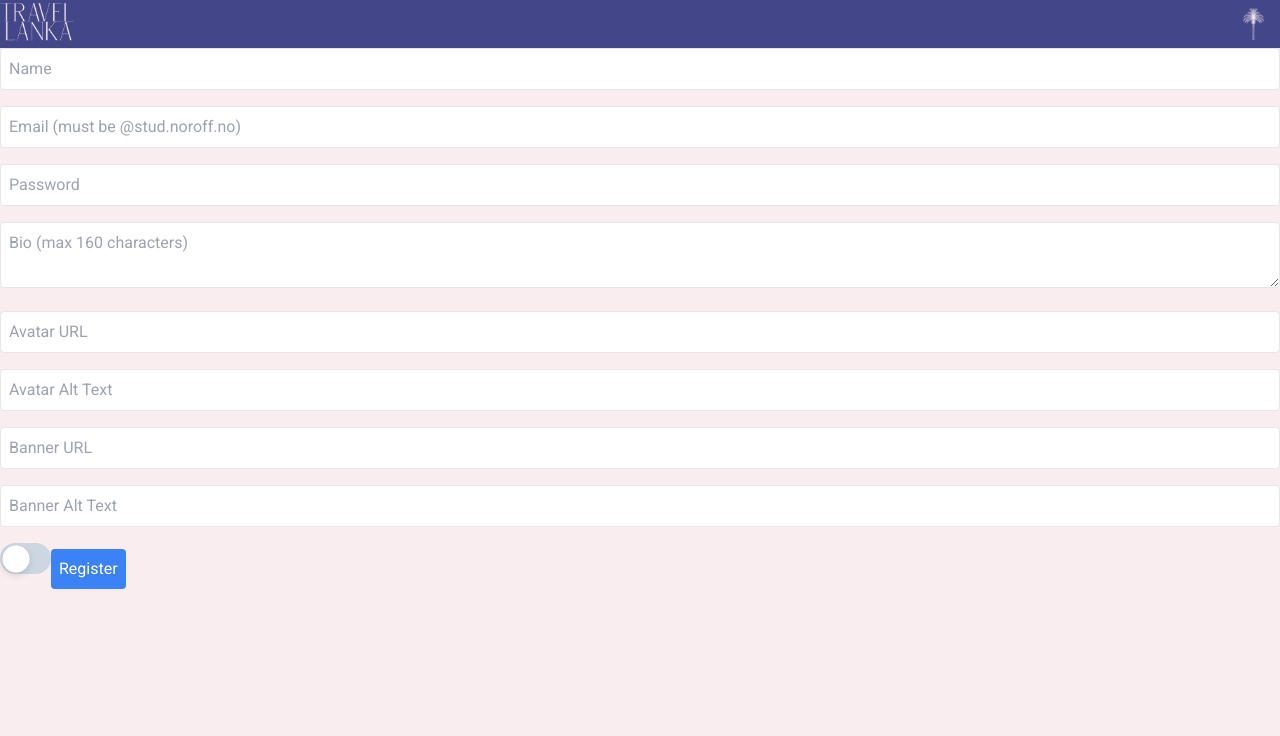
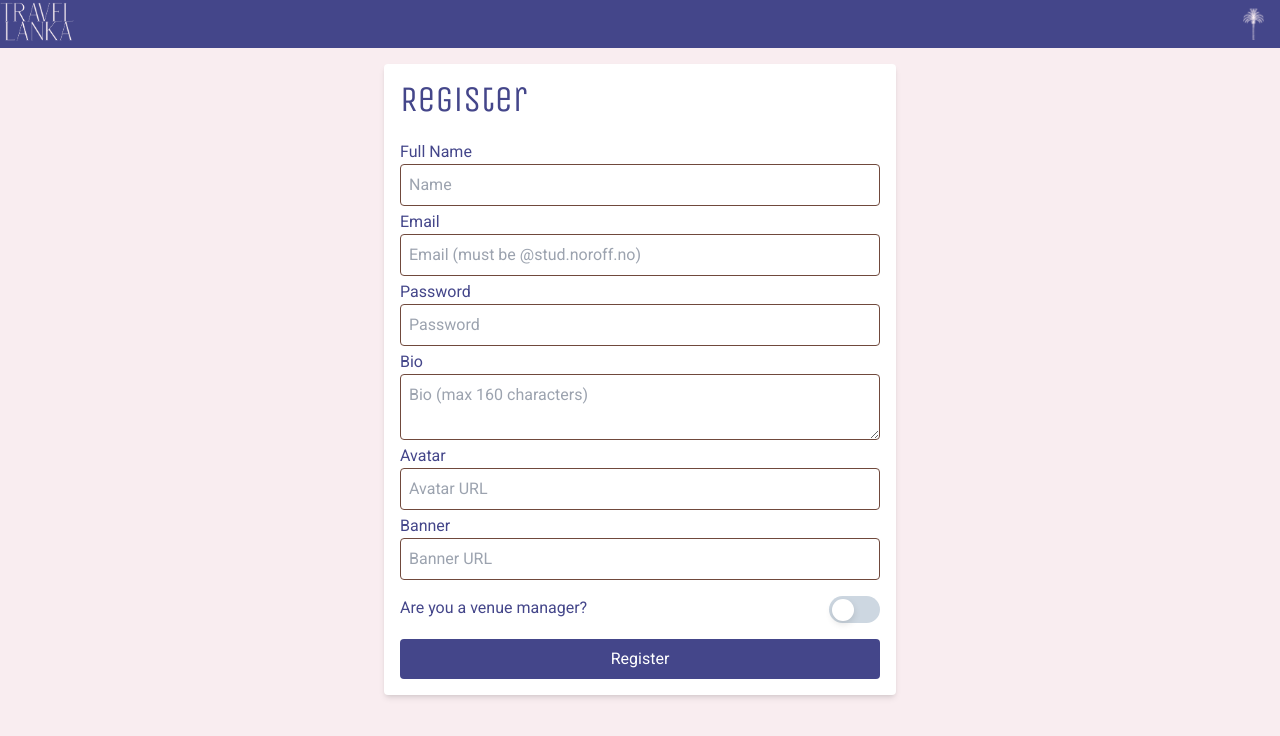
Before and after one commit to OlgaGoryszewska/project-exam-2--, a React (Vite) app: page /register in a window 1280 px wide. Shown: the top 736 px of the page. Built offline with nearby package versions, Linux system fonts and the light colour scheme.

Commit message:
adding styling

```diff
--- a/src/components/ButtonSwitch.jsx
+++ b/src/components/ButtonSwitch.jsx
@@ -18,9 +18,9 @@ export default function ButtonSwitch({ checked, onChange }) {
             onChange={handleSwitchChange}
             sx={(theme) => ({
                 '--Switch-thumbShadow': '0 3px 7px 0 rgba(0 0 0 / 0.12)',
-                '--Switch-thumbSize': '27px',
+                '--Switch-thumbSize': '22px',
                 '--Switch-trackWidth': '51px',
-                '--Switch-trackHeight': '31px',
+                '--Switch-trackHeight': '27px',
                 '--Switch-trackBackground':
                     theme.vars.palette.background.level3,
                 [`& .${switchClasses.thumb}`]: {
@@ -34,9 +34,9 @@ export default function ButtonSwitch({ checked, onChange }) {
                     '--Switch-thumbWidth': '32px',
                 },
                 [`&.${switchClasses.checked}`]: {
-                    '--Switch-trackBackground': 'rgb(48 209 88)',
+                    '--Switch-trackBackground': 'rgb(68 70 138 )',
                     '&:hover': {
-                        '--Switch-trackBackground': 'rgb(48 209 88)',
+                        '--Switch-trackBackground': 'rgb(68 70 138)',
                     },
                 },
             })}
--- a/src/components/DropDownMenu.jsx
+++ b/src/components/DropDownMenu.jsx
@@ -19,7 +19,7 @@ function DropDownMenu() {
             </button>
             {showMenu && (
                 <nav
-                    className=" flex flex-row justify-center pt-10 absolute bg-deep-blue w-full h-full
+                    className=" flex flex-row justify-center pt-10 absolute bg-deep-blue w-full h-full z-30
          "
                 >
                     <ul>
--- a/src/components/LoginForm.jsx
+++ b/src/components/LoginForm.jsx
@@ -36,27 +36,30 @@ const LoginForm = () => {
     }
 
     return (
-        <form onSubmit={handleSubmit} className="space-y-4">
+        <form onSubmit={handleSubmit} className="card-registration">
             {error && <p className="text-red-500">{error}</p>}
+            <h2 className="">Login</h2>
+            <label>Email</label>
             <input
                 type="email"
                 name="email"
                 value={formData.email}
                 onChange={handleInputChange}
                 placeholder="Email"
-                className="border rounded p-2 w-full"
+                className="text-field"
             />
+            <label>Password</label>
             <input
                 type="password"
                 name="password"
                 value={formData.password}
                 onChange={handleInputChange}
                 placeholder="Password"
-                className="border rounded p-2 w-full"
+                className="text-field"
             />
             <button
                 type="submit"
-                className="bg-blue-500 text-white p-2 rounded"
+                className="button-blue mt-4"
             >
                 Login
             </button>
--- a/src/components/RegisterUserForm.jsx
+++ b/src/components/RegisterUserForm.jsx
@@ -71,46 +71,52 @@ const RegistrationForm = () => {
     }
 
     return (
-        <form onSubmit={handleSubmit} className="space-y-4">
+        <form onSubmit={handleSubmit} className="card-registration">
             {error && <p className="text-red-500">{error}</p>} {}
+            <h2 className="pb-4">Register</h2>
+            <label>Full Name</label>
             <input
                 type="text"
                 name="name"
                 onChange={handleInputChange}
                 value={formData.name}
                 placeholder="Name"
-                className="border rounded p-2 w-full"
+                className="text-field"
             />
+            <label>Email</label>
             <input
                 type="email"
                 name="email"
                 value={formData.email}
                 onChange={handleInputChange}
                 placeholder="Email (must be @stud.noroff.no)"
-                className="border rounded p-2 w-full"
+                className="text-field"
             />
+            <label>Password</label>
             <input
                 type="password"
                 name="password"
                 value={formData.password}
                 onChange={handleInputChange}
                 placeholder="Password"
-                className="border rounded p-2 w-full"
+                className="text-field"
             />
+            <label>Bio</label>
             <textarea
                 name="bio"
                 value={formData.bio}
                 onChange={handleInputChange}
                 placeholder="Bio (max 160 characters)"
-                className="border rounded p-2 w-full"
+                className="text-field"
             />
+            <label>Avatar</label>
             <input
                 type="text"
                 name="avatarUrl"
                 value={formData.avatarUrl}
                 onChange={handleInputChange}
                 placeholder="Avatar URL"
-                className="border rounded p-2 w-full"
+                className="text-field"
             />
             <input
                 type="text"
@@ -118,15 +124,16 @@ const RegistrationForm = () => {
                 value={formData.avatarAlt}
                 onChange={handleInputChange}
                 placeholder="Avatar Alt Text"
-                className="border rounded p-2 w-full"
+                className="hidden"
             />
+            <label>Banner</label>
             <input
                 type="text"
                 name="bannerUrl"
                 value={formData.bannerUrl}
                 onChange={handleInputChange}
                 placeholder="Banner URL"
-                className="border rounded p-2 w-full"
+                className="text-field"
             />
             <input
                 type="text"
@@ -134,15 +141,19 @@ const RegistrationForm = () => {
                 value={formData.bannerAlt}
                 onChange={handleInputChange}
                 placeholder="Banner Alt Text"
-                className="border rounded p-2 w-full"
+                className="hidden"
             />
+            <div className='flex flex-row py-4 justify-between'>
+            <p>Are you a venue manager?</p>
             <ButtonSwitch
                 onChange={handleSwitchChange}
                 checked={formData.venueManager}
             />
+            </div>
+
             <button
                 type="submit"
-                className="bg-blue-500 text-white p-2 rounded"
+                className="button-blue"
             >
                 Register
             </button>
--- a/src/components/RegisterVenueForm.jsx
+++ b/src/components/RegisterVenueForm.jsx
@@ -95,7 +95,8 @@ const RegistrationVenueForm = () => {
     }
 
     return (
-        <form className="card flex flex-col p-4" onSubmit={handleSubmit}>
+        <form className=" card-registration" onSubmit={handleSubmit}>
+            <h2 className="pb-4">Register new Venue</h2>
             <label>Venue Name</label>
             <input
                 className="text-field"
@@ -105,7 +106,7 @@ const RegistrationVenueForm = () => {
                 onChange={handleInputChange}
             />
             <label>Description</label>
-            <input
+            <textarea
                 className="text-field"
                 type="text"
                 name="description"
@@ -121,7 +122,7 @@ const RegistrationVenueForm = () => {
                 onChange={handleInputChange}
             />
             <input
-                className="text-field"
+                className="text-field hidden"
                 type="text"
                 name="media"
                 value={formVenueData.media.alt}
@@ -151,23 +152,25 @@ const RegistrationVenueForm = () => {
                 value={formVenueData.rating}
                 onChange={handleInputChange}
             />
-            <div className="card-home-page">
+            <div className="card-home-page pt-4">
                 <BakeryDiningIcon />
-                <p> Do you provide a breakfast?</p>
+                <p className="pl-2"> Do you provide a breakfast?</p>
             </div>
-            <div className="card-home-page">
+            <div className="card-home-page pt-4">
                 <WifiIcon />
-                <p> Do you provide a wi-fi?</p>
+                <p className="pl-2"> Do you provide a wi-fi?</p>
             </div>
-            <div className="card-home-page">
+            <div className="card-home-page pt-4">
                 <PetsIcon />
-                <p> Do you accept pets??</p>
+                <p className="pl-2"> Do you accept pets??</p>
             </div>
-            <div className="card-home-page">
+            <div className="card-home-page pt-4">
                 <LocalParkingIcon />
-                <p> Do you provide a parking?</p>
+                <p className="pl-2 pb-4"> Do you provide a parking?</p>
             </div>
-            <button type="submit">Register Venue</button>
+            <button className="button-blue" type="submit">
+                Register Venue
+            </button>
             {error && <p className="text-red-500">{error}</p>}
             {success && <p className="text-green-500">{success}</p>}
         </form>
--- a/src/index.css
+++ b/src/index.css
@@ -56,6 +56,9 @@
 .card {
     @apply bg-white shadow-md rounded m-4 mt-0;
 }
+.card-registration{
+    @apply bg-white shadow-md rounded m-4 flex flex-col p-4 max-w-lg mx-auto;
+}
 .data-container {
     @apply grid grid-cols-2 gap-2   p-4;
 }
@@ -75,5 +78,11 @@
     @apply bg-pink-silk;
   }
 .text-field{
-    @apply border border-dark-coconut rounded p-1 w-auto ;
+    @apply border border-dark-coconut rounded p-2 w-auto ;
 }
+.button-blue{
+    @apply text-white bg-deep-blue p-2 max-w-lg rounded;
+}
+label{
+    @apply mt-1;
+}
--- a/src/pages/Login.jsx
+++ b/src/pages/Login.jsx
@@ -3,7 +3,6 @@ import LoginForm from "../components/LoginForm"
 function Login() {
     return (
         <div className="">
-            <h1>Login</h1>
             <LoginForm />
             <button
             onClick={() => window.location.href = '/Profile'}
```
